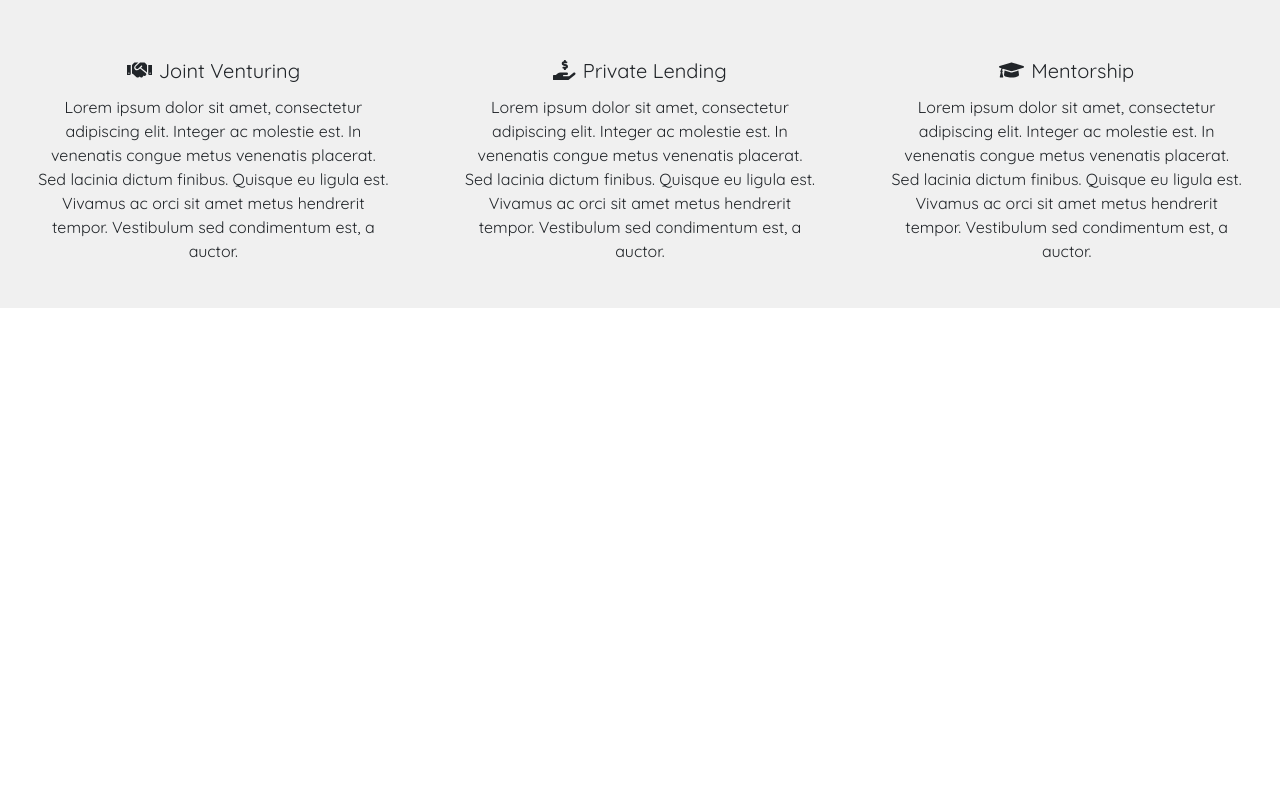
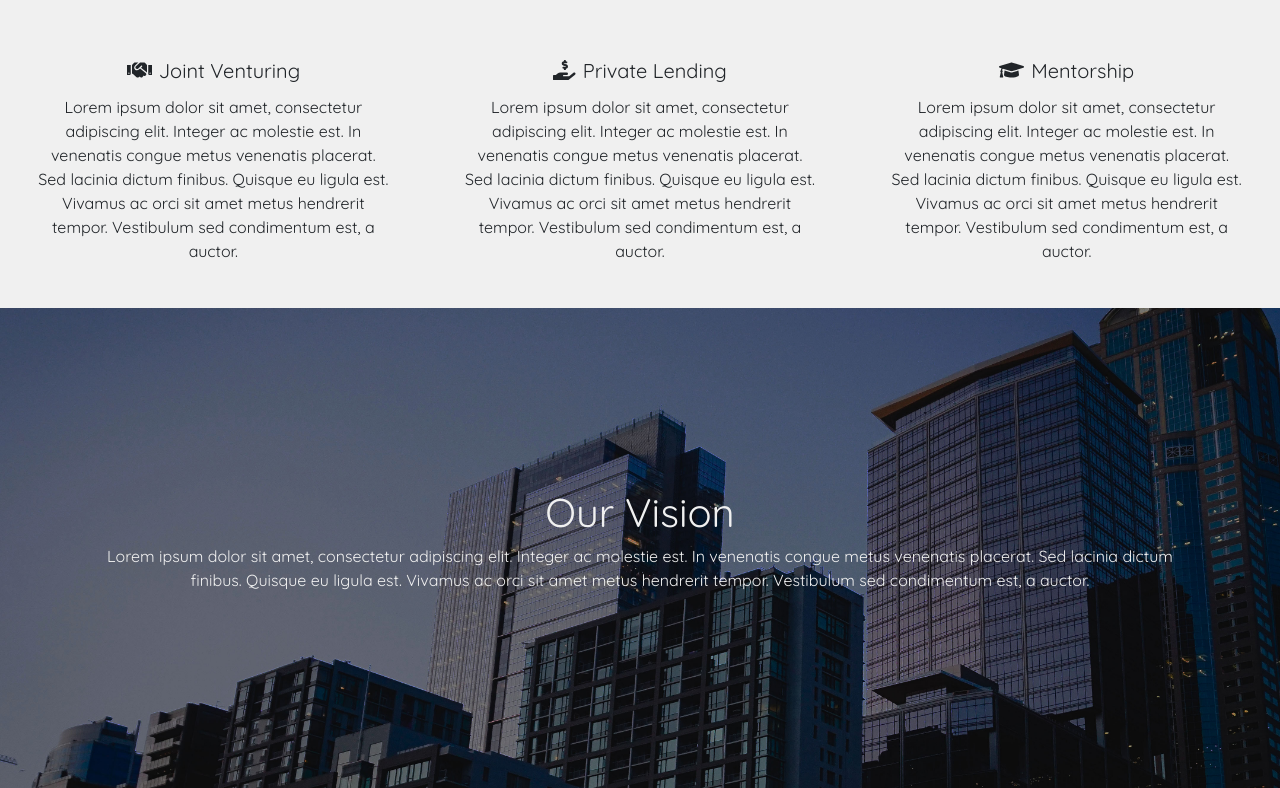
Before and after one commit to rparmasar/svi-site, a React (Create React App) app: page / in a window 1280 px wide. Shown: the part 669-1457 px from the top of the page. Before the commit the page ends 977 px from the top, so only its background shows below. Built offline with nearby package versions, Linux system fonts and the light colour scheme.

Commit message:
Added our vision section

```diff
--- a/src/App.css
+++ b/src/App.css
@@ -17,6 +17,10 @@
   align-items:center;
   text-align: center;
   margin-bottom: 0 !important;
+}
+
+#svi-vision-jumbo{
+  background-image: url("./assets/bgskyscrapers.jpg");
 }
 
 #svi-nav{
--- a/src/App.js
+++ b/src/App.js
@@ -25,7 +25,7 @@ function App() {
      </Navbar>
      <Jumbotron fluid>
         <Container>
-          <div id="svi-jumbo-text">
+          <div id="svi-cover-jumbo-text">
             <h1>We help our investors secure their financial futures through real estate.</h1>
             <br></br>
             <p>
@@ -70,6 +70,15 @@ function App() {
         </Col>
       </Row>
     </Container>
+    <Jumbotron fluid id="svi-vision-jumbo">
+        <Container>
+          <div id="svi-vision-jumbo-text">
+            <h1>Our Vision</h1>
+            <p>Lorem ipsum dolor sit amet, consectetur adipiscing elit. Integer ac molestie est. In venenatis congue metus venenatis placerat. Sed lacinia dictum finibus. Quisque eu ligula est. Vivamus ac orci sit amet metus hendrerit tempor. Vestibulum sed condimentum est, a auctor.</p>
+
+          </div>
+        </Container>
+    </Jumbotron>
     </div>
   );
 }
```
Also changed, not shown: 1 other file (tests, documents, lock files or other folders).
